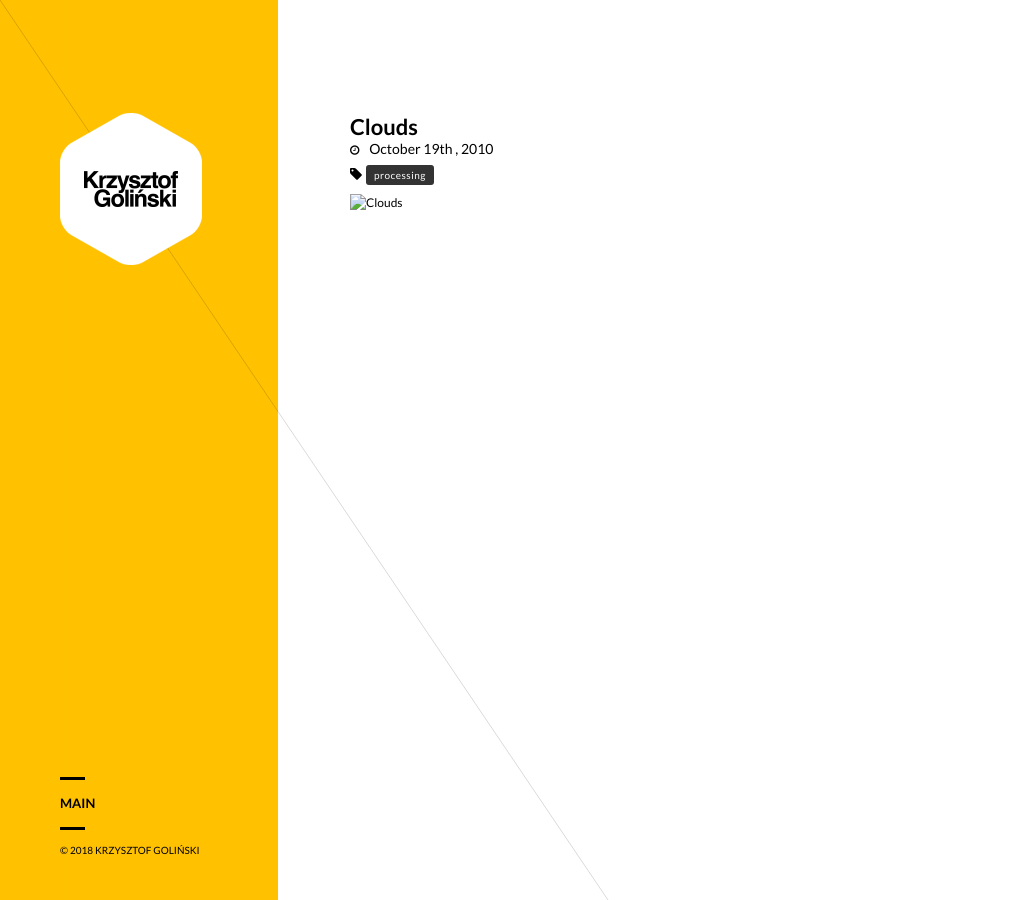
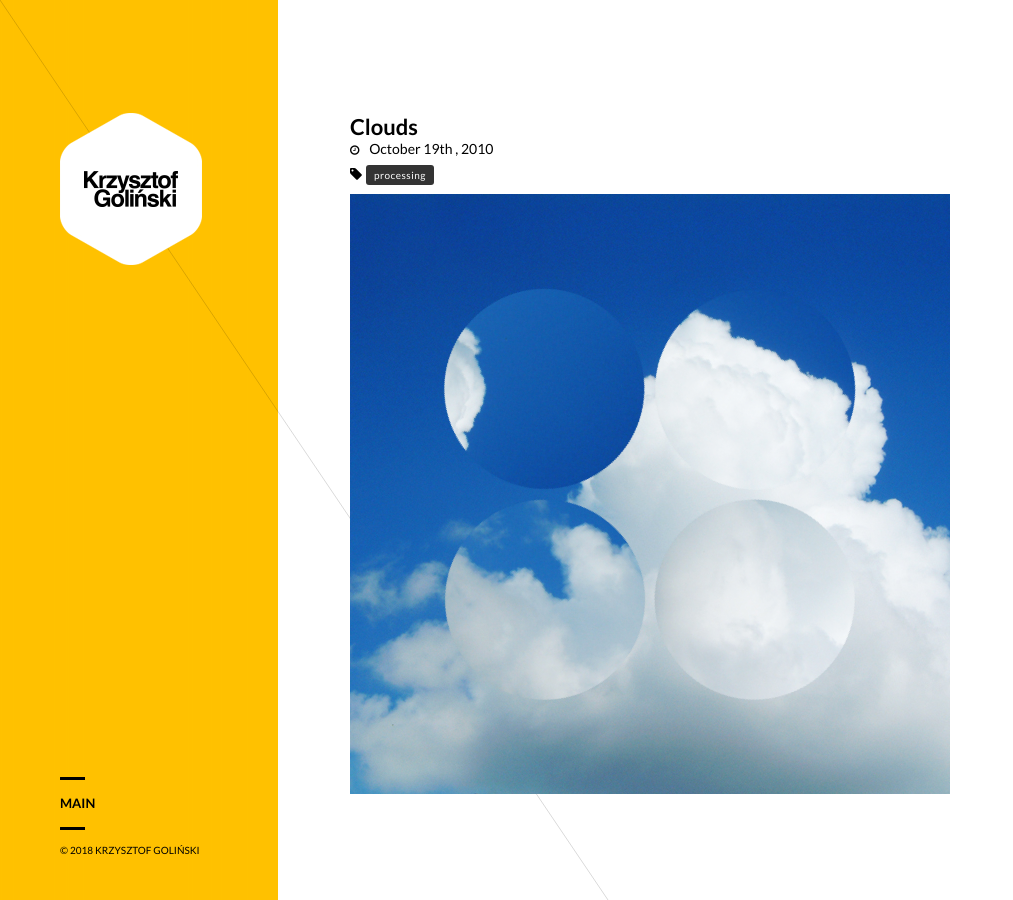
Before and after one commit to kgolinski/kgolinski.github.io, a Jekyll site: the page built from _posts/2010-10-19-clouds.md, in a window 1280 px wide. Shown: the whole page, without its empty margins (0-1013 px from the left). Built offline with Jekyll 4.4.1, drawn with Linux system fonts in a browser that asks for light colours.

Commit message:
Update 2010-10-19-clouds.md

```diff
--- a/_posts/2010-10-19-clouds.md
+++ b/_posts/2010-10-19-clouds.md
@@ -3,4 +3,4 @@ layout: post
 title: Clouds
 tags: [processing]
 ---
-![Clouds](clouds.png)
+![Clouds](./clouds/clouds.png)
```
